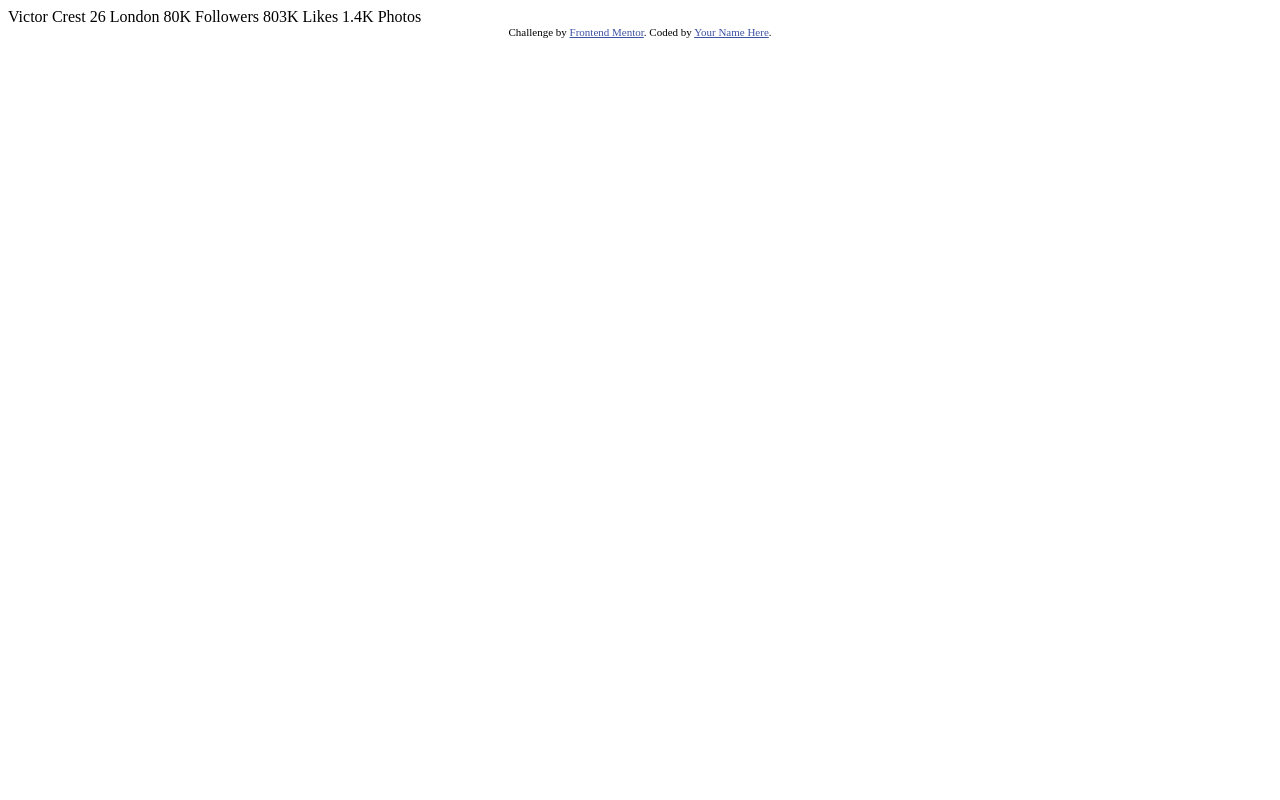
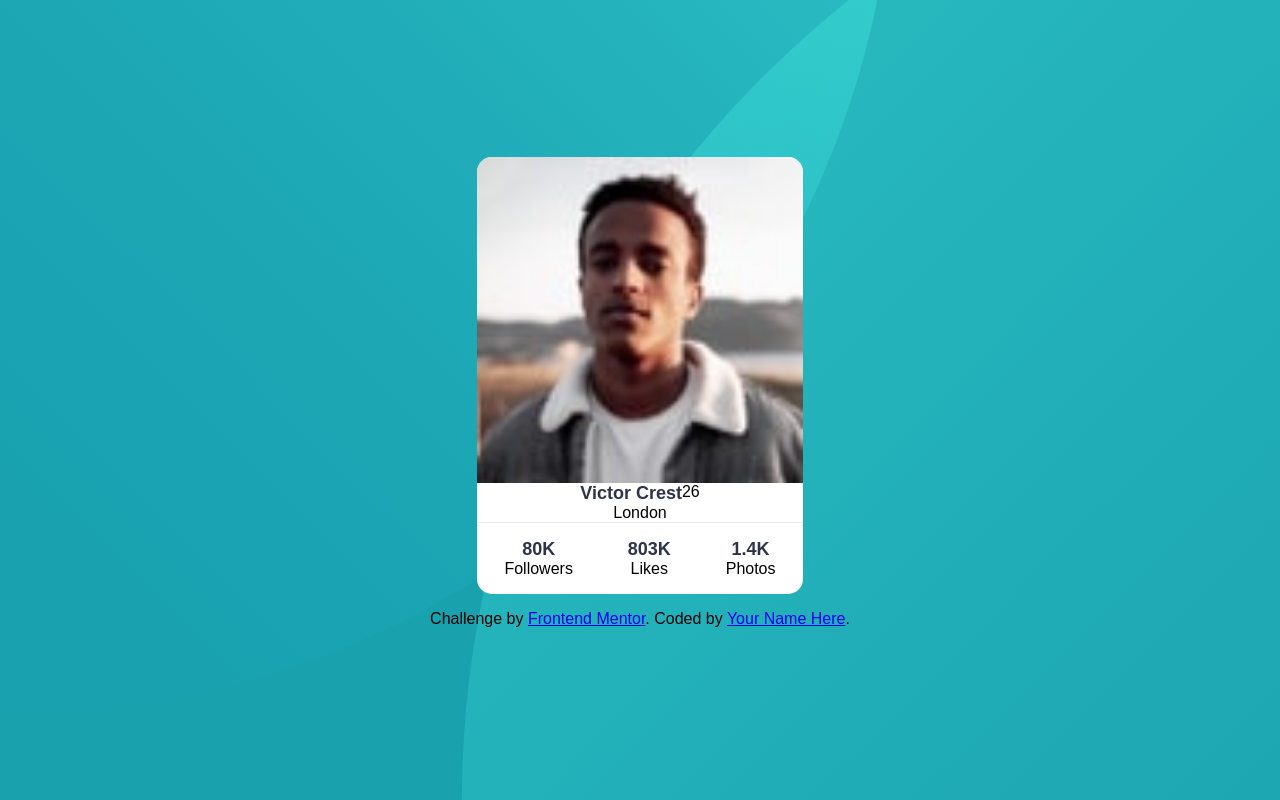
Before and after one commit to ferfalcon/profile-card-component-main, a plain HTML site: page index.html in a window 1280 px wide. Drawn offline with Linux system fonts and the light colour scheme.

Commit message:
Main layout and typography

```diff
--- /dev/null
+++ b/css/styles.css
@@ -0,0 +1,101 @@
+:root {
+	--cl-main-background: #19A1AE;
+	--cl-main-type: #2E3349;
+	--cl-light-type: #6B7082;
+	--cl-light-grey-ui: #E8E9EC;
+}
+
+html {
+  box-sizing: border-box;
+}
+
+*, *::before, *::after {
+  box-sizing: inherit;
+}
+
+body {
+	background-color: var(--cl-main-background);
+	margin: 0;
+	font-family: 'Kumbh Sans', sans-serif;
+	min-height: 100vh;
+	display: grid;
+	place-content: center;
+}
+
+.background-container {
+	overflow: hidden;
+	margin: auto;
+	display: grid;
+	place-content: center;
+	position: absolute;
+	inset: 0;
+}
+
+.background-container::before, .background-container::after {
+	content: '';
+	display: block;
+	aspect-ratio: 1;
+	position: absolute;
+	z-index: -1;
+	background-size: cover;
+}
+
+.background-container::before {
+	width: 140%;
+	transform: translate(-50%, -60%);
+	background-image: url(/images/bg-pattern-top.svg);
+}
+
+.background-container::after {
+	width: 160%;
+	transform: translate(60%, 50%);
+	background-image: url(/images/bg-pattern-bottom.svg);
+	bottom: 0;
+	right: 0;
+}
+
+.card {
+	background: white;
+	border-radius: 15px;
+	width: 90%;
+	max-width: 326px;
+	overflow: hidden;
+	margin: auto;
+	text-align: center;
+}
+
+.card__footer {
+	display: flex;
+	justify-content: space-around;
+	flex-wrap: wrap;
+	border-top: solid thin var(--cl-light-grey-ui);
+}
+
+.card__footer > * {
+	display: flex;
+	flex-direction: column;
+}
+
+.profile__name,
+.text-accent {
+	color: var(--cl-main-type);
+	font-size: 18px;
+	font-weight: bold;
+}
+
+.profile {
+	display: flex;
+	flex-wrap: wrap;
+	justify-content: center;
+}
+
+.profile__image {
+	flex-basis: 100%;
+	max-width: 100%;
+	margin: auto;
+}
+
+.profile__location {
+	flex-basis: 100%;
+	max-width: 100%;
+}
--- a/index.html
+++ b/index.html
@@ -2,34 +2,42 @@
 <html lang="en">
 <head>
   <meta charset="UTF-8">
-  <meta name="viewport" content="width=device-width, initial-scale=1.0"> <!-- displays site properly based on user's device -->
-
+  <meta name="viewport" content="width=device-width, initial-scale=1.0">
   <link rel="icon" type="image/png" sizes="32x32" href="./images/favicon-32x32.png">
-
   <title>Frontend Mentor | Profile card component</title>
-
-  <!-- Feel free to remove these styles or customise in your own stylesheet 👍 -->
-  <style>
-    .attribution { font-size: 11px; text-align: center; }
-    .attribution a { color: hsl(228, 45%, 44%); }
-  </style>
+  <link rel="stylesheet" href="css/styles.css">
 </head>
 <body>
-  Victor Crest
-  26
-  London
+	<main class="background-container">
+		<div class="card">
+			<section class="card__main   profile">
+				<img class="profile__image" src="images/image-victor.jpg" alt="Victor face">
+				<span class="profile__name">Victor Crest</span>
+				<span class="profile__age">26</span>
+				<span class="profile__location">London</span>
+			</section>
 
-  80K
-  Followers
+			<section class="card__footer">
+				<p>
+					<span class="text-accent">80K</span>
+					<span class="text-label">Followers</span>
+				</p>
 
-  803K
-  Likes
+				<p>
+					<span class="text-accent">803K</span>
+					<span class="text-label">Likes</span>
+				</p>
 
-  1.4K
-  Photos
-  <div class="attribution">
-    Challenge by <a href="https://www.frontendmentor.io?ref=challenge" target="_blank">Frontend Mentor</a>.
-    Coded by <a href="#">Your Name Here</a>.
-  </div>
+				<p>
+					<span class="text-accent">1.4K</span>
+					<span class="text-label">Photos</span>
+				</p>
+			</section>
+		</div>
+		<p class="attribution">
+			Challenge by <a href="https://www.frontendmentor.io?ref=challenge" target="_blank">Frontend Mentor</a>.
+			Coded by <a href="#">Your Name Here</a>.
+		</p>
+	</main>
 </body>
 </html>
```
Also changed, not shown: 1 other file.
